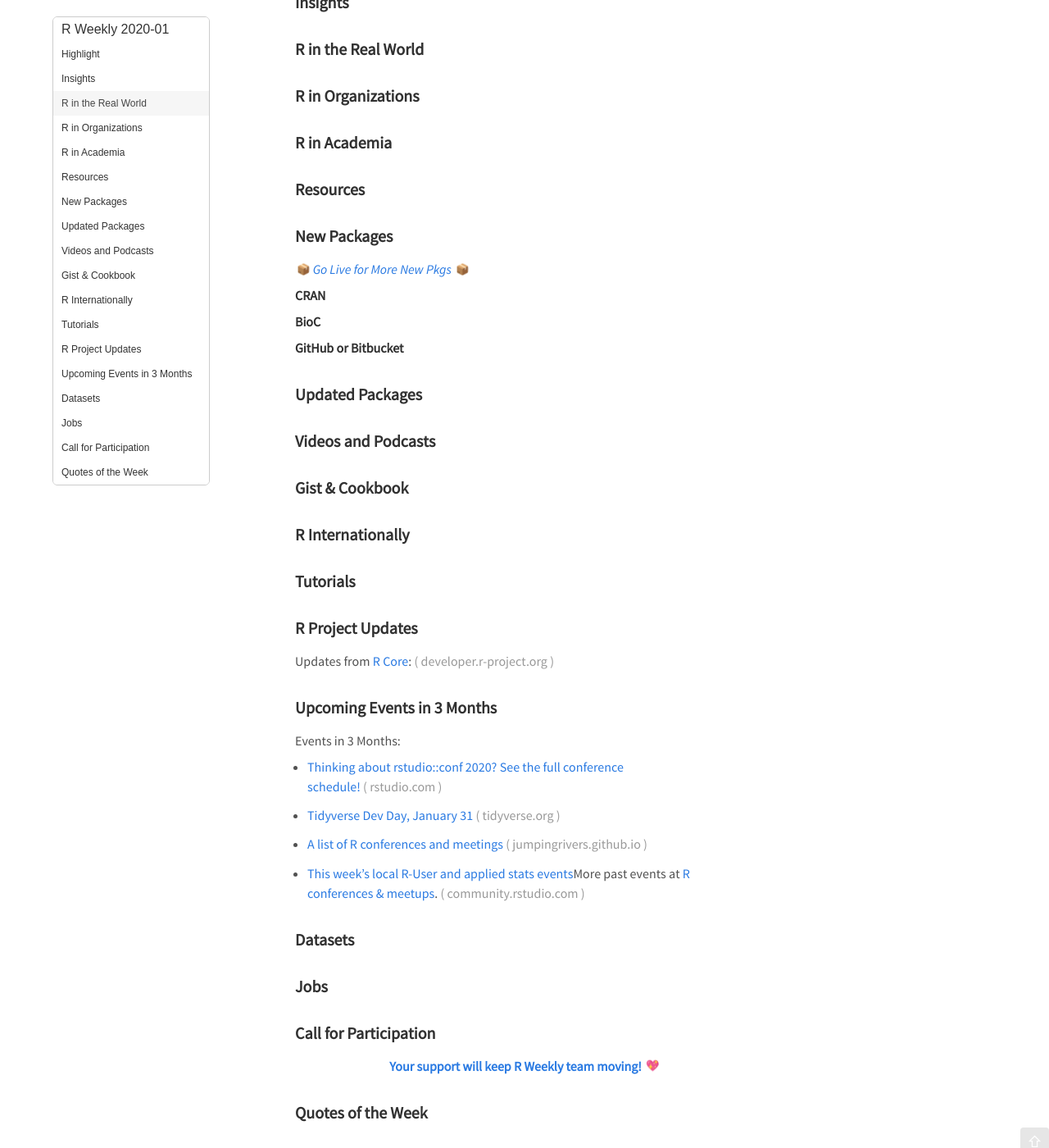
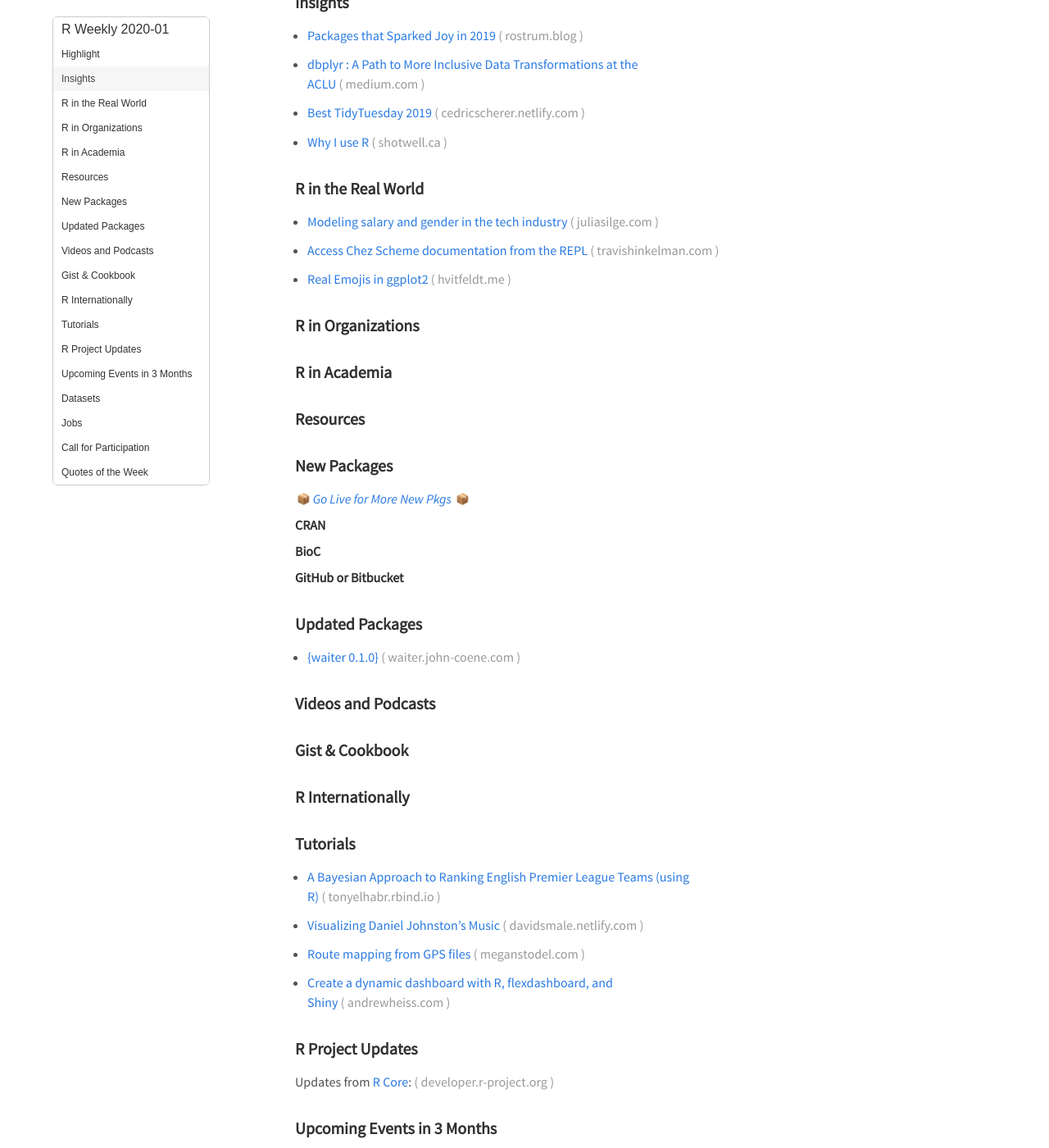
Before and after one commit to rweekly/rweekly.org, a Jekyll site: the page built from draft.md, in a window 1280 px wide and 1400 px high, scrolled down 263 px. Shown: the whole window at 82% size. Built offline with Jekyll 4.4.1, drawn with Linux system fonts in a browser that asks for light colours; emoji names are drawn with the system emoji font; comment, search, counter and statistics services are not loaded.

Commit message:
Update draft.md

```diff
--- a/draft.md
+++ b/draft.md
@@ -13,10 +13,21 @@
 
 ### Insights
 
++ [Packages that Sparked Joy in 2019](https://www.rostrum.blog/2019/12/27/pkgs-2019/)
 
++ [dbplyr : A Path to More Inclusive Data Transformations at the ACLU](https://medium.com/aclu-tech-analytics/dbplyr-a-path-to-more-inclusive-data-transformations-at-the-aclu-5e6af21f4042)
+
++ [Best TidyTuesday 2019](https://cedricscherer.netlify.com/2019/12/30/best-tidytuesday-2019/)
+
++ [Why I use R](https://blog.shotwell.ca/posts/why_i_use_r/)
 
 ### R in the Real World
 
++ [Modeling salary and gender in the tech industry](https://juliasilge.com/blog/salary-gender/)
+
++ [Access Chez Scheme documentation from the REPL](https://www.travishinkelman.com/post/access-chez-scheme-documentation-from-repl/)
+
++ [Real Emojis in ggplot2](https://www.hvitfeldt.me/blog/real-emojis-in-ggplot2/)
 
 <!-- + [MERRY CRISPMAS - a festive, data-driven short story](https://merry-crispmas.netlify.com/) -->
 
@@ -48,7 +59,7 @@
 
 ### Updated Packages
 
-
++ [{waiter 0.1.0}](https://waiter.john-coene.com/#/)
 
 ###  Videos and Podcasts
 
@@ -64,8 +75,13 @@
 
 ###  Tutorials
 
++ [A Bayesian Approach to Ranking English Premier League Teams (using R)](https://tonyelhabr.rbind.io/post/bayesian-statistics-english-premier-league/)
 
++ [Visualizing Daniel Johnston's Music](https://davidsmale.netlify.com/portfolio/daniel-johnston/)
 
++ [Route mapping from GPS files](https://www.meganstodel.com/posts/route-mapping-app/)
+
++ [Create a dynamic dashboard with R, flexdashboard, and Shiny](https://www.andrewheiss.com/blog/2020/01/01/flexdashboard-dynamic-data/)
 
 <!--<div class="post-more-begin></div><div class="post-more-end"></div>-->
 
```
